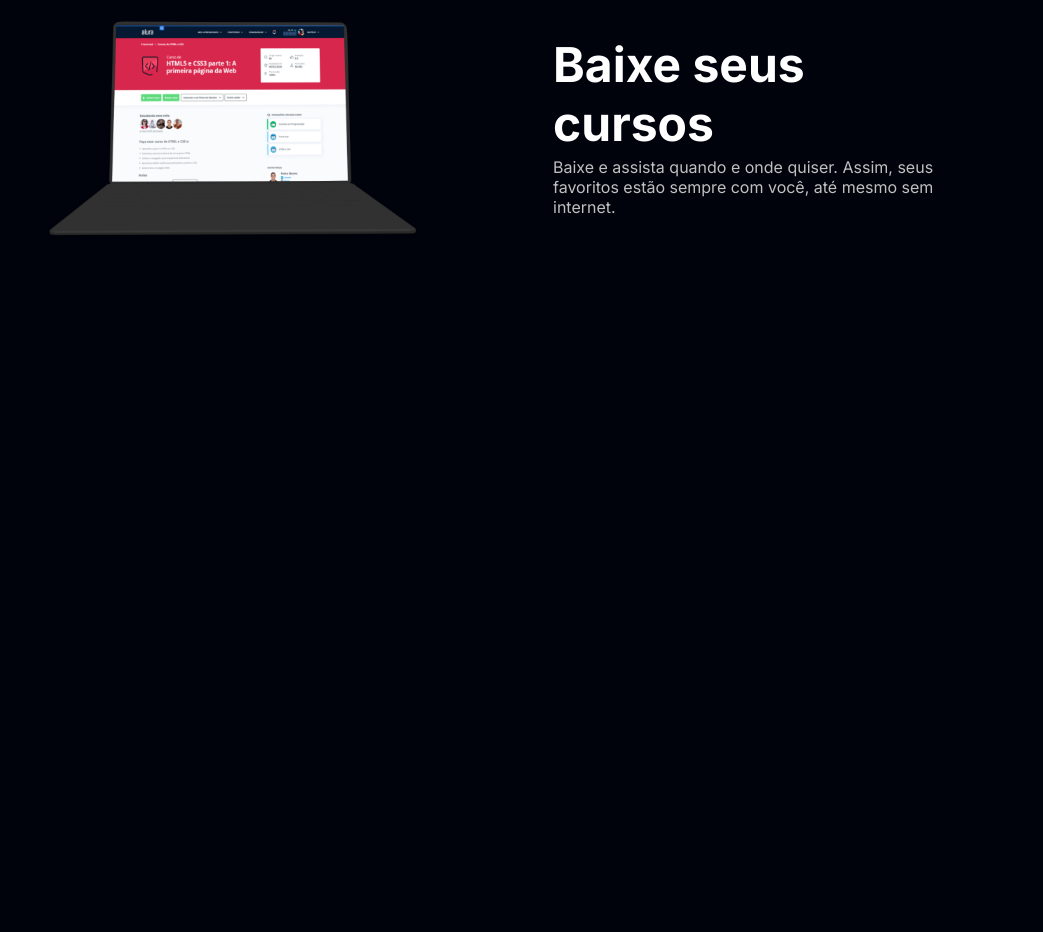
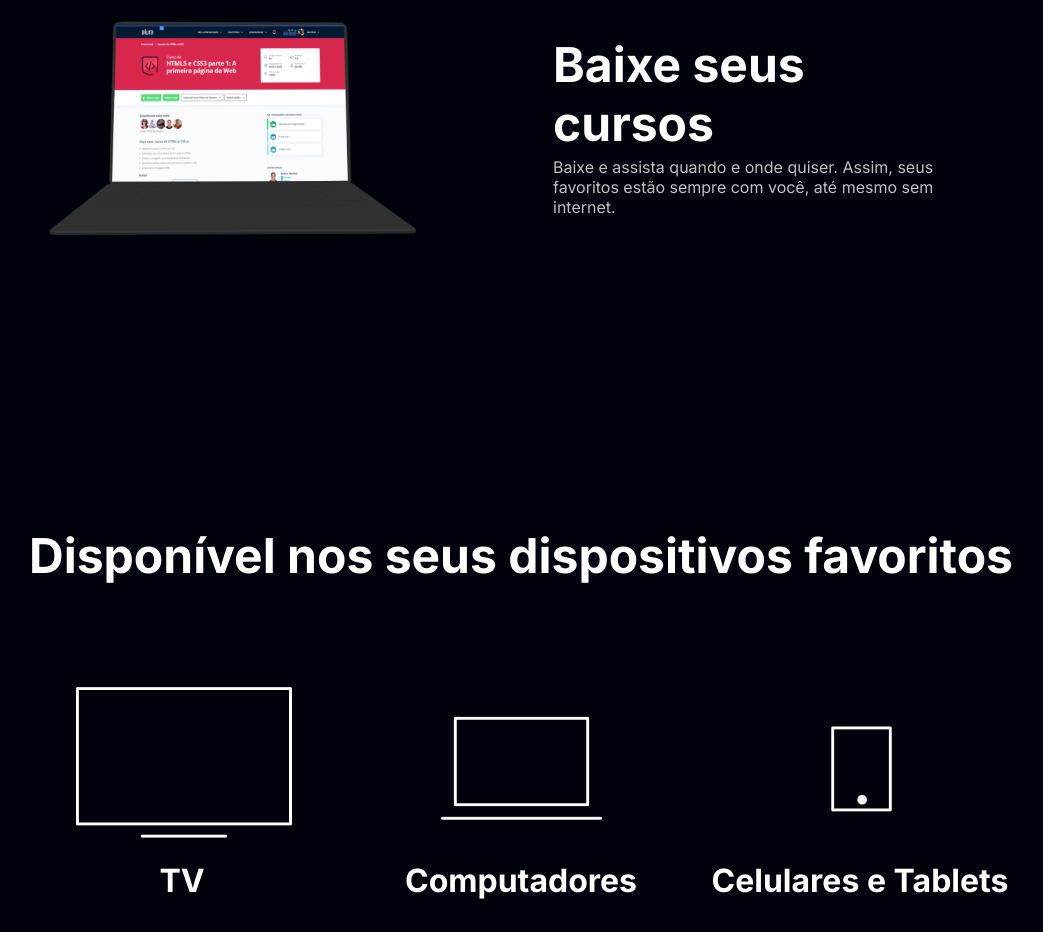
Before and after one commit to Adilson141192/html_css_2, a plain HTML site: page index.html in a window 1280 px wide. Shown: the part 2674-3606 px from the top of the page, without its empty margins (119-1162 px from the left). Before the commit the page ends 3200 px from the top, so only its background shows below. Drawn offline with Linux system fonts and the light colour scheme.

Commit message:
050924 aula0402

```diff
--- a/index.html
+++ b/index.html
@@ -24,7 +24,7 @@
     <section class="container secundario">
         <img src="img/Plataformas.png" alt="Um monitor e um celular com o Alura+ aberto." class="secundario__imagem">
         <div class="container__descricao">
-            <h2 class="descricao__titulo">Assista do seu jeito.</h2>
+            <h2 class="descricao__titulo">Assista do seu jeito</h2>
             <p class="descricao__texto">Aproveite a tela grande da TV ou assista no tablet, laptop, celular e outros aparelhos. Nossa seleção de cursos não para de crescer.</p>
         </div>
     </section>
@@ -44,6 +44,24 @@
             <p class="descricao__texto">Baixe e assista quando e onde quiser. Assim, seus favoritos estão sempre com você, até mesmo sem internet.</p>
         </div>
     </section>
+
+    <section class="dispositivos">
+        <h2 class="dispositivos__titulo">Disponível nos seus dispositivos favoritos</h2>
+        <ul class="dispositivos__lista">
+            <li>
+                <img src="img/tv.png" alt="Ícone de Televisão">
+                <h3 class="lista__item">TV</h3>
+            </li>
+            <li>
+                <img src="img/computador.png" alt="Ícone de Computador">
+                <h3 class="lista__item">Computadores</h3>
+            </li>
+            <li>
+                <img src="img/celular.png" alt="Ícone de Celular ou Tablet">
+                <h3 class="lista__item">Celulares e Tablets</h3>
+            </li>
+        </ul>
+    </section>
 </body>
 
 </html>
--- a/style.css
+++ b/style.css
@@ -94,3 +94,24 @@ body {
 .container__descricao {
     padding: 2em;
 }
+
+.dispositivos__lista {
+    display: flex;
+    justify-content: center;
+    list-style-type: none;
+    margin: 5em 0;
+}
+
+.dispositivos {
+    text-align: center;
+}
+
+.dispositivos__titulo {
+    font-size: 48px;
+    color: var(--branco-principal);
+}
+
+.lista__item {
+    font-size: 32px;
+    color: var(--branco-principal);
+}
```
Also changed, not shown: img/celular.png (added), img/computador.png (added), img/tv.png (added).
